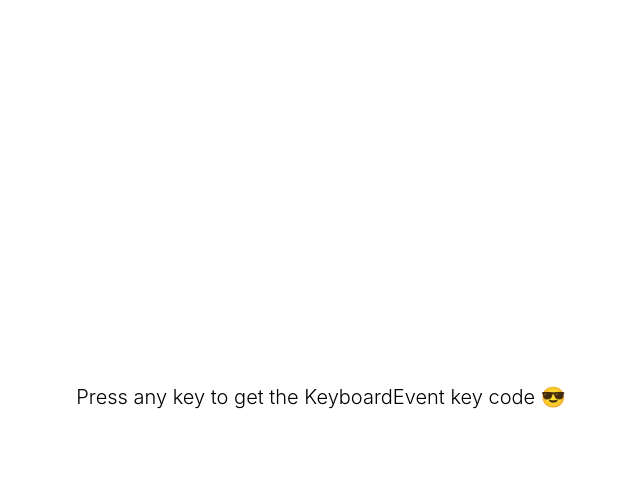
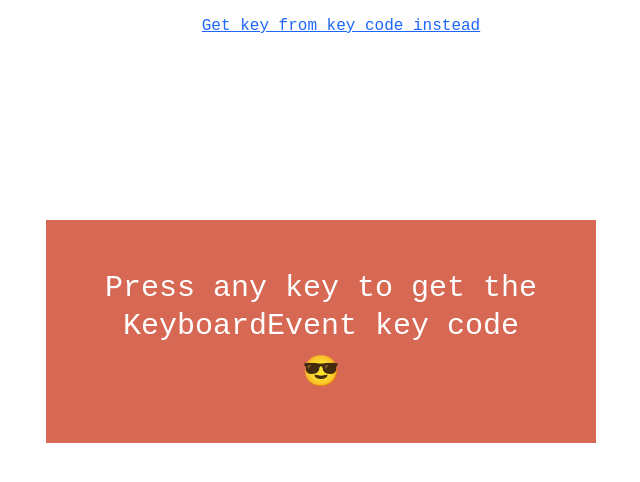
Before and after one commit to Wedin/keycodes, a Next.js app: page / in a window 1280 px wide. Shown: the top 482 px of the page, without its empty margins (319-959 px from the left). Built offline with nearby package versions, Linux system fonts and the light colour scheme.

Commit message:
Add layout, nav, dummy second page

```diff
--- a/components/KeyCodeListener/index.js
+++ b/components/KeyCodeListener/index.js
@@ -1,22 +1,32 @@
-import React from 'react';
-import styled from 'styled-components';
-import keyLookup from './keyLookup';
+import React from "react";
+import styled from "styled-components";
+import keyLookup from "./keyLookup";
+import Start from "../Start";
 
 const KeyCodes = styled.div`
   text-align: center;
-`;
-
-const Title = styled.h1`
-  font-size: 20px;
-  font-weight: 300;
-  text-align: center;
-  margin-bottom: 20px;
+  background: #003cda;
+  padding: 40px;
+  color: white;
 `;
 
 const MainKey = styled.h2`
   font-size: 120px;
-  margin: 10px 0;
+  font-weight: 300;
+  margin: 25px 0;
 `;
+
+const KeySection = styled.p`
+  display: block;
+  margin-top: 40px;
+`;
+
+const PrintKey = styled.h3`
+  font-size: 25px;
+  margin: 0;
+`;
+
+const OutLink = styled.a``;
 
 export default class IndexPage extends React.Component {
   constructor(props) {
@@ -26,18 +36,18 @@ export default class IndexPage extends React.Component {
   }
 
   componentDidMount() {
-    window.addEventListener('keydown', this.handleKeyEvent, false);
+    window.addEventListener("keydown", this.handleKeyEvent, false);
   }
 
   componentWillUnmount() {
-    window.removeEventListener('keydown', this.handleKeyEvent, false);
+    window.removeEventListener("keydown", this.handleKeyEvent, false);
   }
 
   handleKeyEvent(event) {
     if (event.defaultPrevented) {
       return; // Do nothing if the event was already processed
     }
-    console.log(event.key, event.which || event.keyCode);
+    // console.log(event.key, event.which || event.keyCode);
 
     this.setState({
       currentKey: event.key,
@@ -49,27 +59,30 @@ export default class IndexPage extends React.Component {
   render() {
     const lookupCode = keyLookup(this.state.currentKeyCode);
 
-    const keyCodeContent = this.state.currentKeyCode ? (
-      <KeyCodes>
-        <div>{lookupCode}</div>
-        <MainKey>{this.state.currentKeyCode}</MainKey>
+    if (!this.state.currentKeyCode) {
+      return <Start />;
+    }
+
+    return (
+      <div>
+        <KeyCodes>
+          <div>
+            <PrintKey>{lookupCode}</PrintKey>
+          </div>
+          <MainKey>{this.state.currentKeyCode}</MainKey>
+        </KeyCodes>
         {this.state.currentKey && (
-          <div>
+          <KeySection>
             <code>Event.key:</code> {this.state.currentKey}
-          </div>
+            <p>
+              Learn more about <code>Event.key</code> at the{" "}
+              <OutLink href="https://developer.mozilla.org/en-US/docs/Web/API/KeyboardEvent/key" target="_blank" rel="noopener noreferrer">
+                MDN docs
+              </OutLink>
+            </p>
+          </KeySection>
         )}
-      </KeyCodes>
-    ) : (
-      <div>
-        <Title>
-          Press any key to get the KeyboardEvent key code{' '}
-          <span aria-label="sunglasses" role="img">
-            😎
-          </span>
-        </Title>
       </div>
     );
-
-    return <div>{keyCodeContent && keyCodeContent}</div>;
   }
 }
--- /dev/null
+++ b/components/Layout/index.js
@@ -0,0 +1,45 @@
+import React from "react";
+import styled from "styled-components";
+import PropTypes from "prop-types";
+import Navigation from "../Navigation";
+
+const CenterWrapper = styled.div`
+  width: 100%;
+  display: flex;
+  justify-content: center;
+  align-items: center;
+  flex-wrap: wrap;
+  position: absolute;
+  top: 25%;
+  left: 0;
+  margin: 0 auto;
+`;
+
+const InnerWrapper = styled.div`
+  max-width: 550px;
+  margin: 20px 0;
+`;
+
+export default class Layout extends React.Component {
+  render() {
+    return (
+      <React.Fragment>
+        <CenterWrapper>
+          <InnerWrapper>{this.props.children}</InnerWrapper>
+        </CenterWrapper>
+        <Navigation />
+      </React.Fragment>
+    );
+  }
+}
+
+Layout.propTypes = {
+  children: PropTypes.oneOfType([PropTypes.arrayOf(PropTypes.node), PropTypes.node]),
+};
+
+Layout.defaultProps = {
+  children: [],
+};
+
+// Until KeyboardEvent.key is used by all modern browsers
+// https://caniuse.com/#feat=keyboardevent-key
--- /dev/null
+++ b/components/Navigation/index.js
@@ -0,0 +1,53 @@
+import React from "react";
+import styled from "styled-components";
+import Link from "next/link";
+import { withRouter } from "next/router";
+import PropTypes from "prop-types";
+
+const NavLink = styled.a`
+  color: #1d67fc;
+  padding: 15px;
+
+  &:hover {
+    background: yellow;
+  }
+`;
+
+const Nav = styled.nav`
+  margin: 0 auto;
+  text-align: center;
+  width: 100%;
+`;
+
+const NavList = styled.ul`
+  list-style: none;
+`;
+
+class Navigation extends React.Component {
+  render() {
+    const { router } = this.props;
+    const nextLink =
+      router.pathname === "/" ? (
+        <Link href="/from-keycode">
+          <NavLink href="/from-keycode">Get key from key code instead</NavLink>
+        </Link>
+      ) : (
+        <Link href="/">
+          <NavLink href="/">Get the key code from key instead</NavLink>
+        </Link>
+      );
+    return (
+      <Nav>
+        <NavList>
+          <li>{nextLink}</li>
+        </NavList>
+      </Nav>
+    );
+  }
+}
+
+Navigation.propTypes = {
+  router: PropTypes.any.isRequired,
+};
+
+export default withRouter(Navigation);
--- /dev/null
+++ b/components/Start/index.js
@@ -0,0 +1,34 @@
+import styled from "styled-components";
+
+const StartWrapper = styled.div`
+  background: #d66854;
+  color: white;
+  padding: 30px;
+`;
+
+const Emoji = styled.span`
+  display: block;
+  margin-top: 10px;
+`;
+
+const Title = styled.h1`
+  font-size: 30px;
+  font-weight: 300;
+  text-align: center;
+  margin-bottom: 20px;
+`;
+
+const Start = () => (
+  <StartWrapper>
+    <Title>
+      Press any key to get the KeyboardEvent key code
+      <Emoji>
+        <span aria-label="sunglasses" role="img">
+          😎
+        </span>
+      </Emoji>
+    </Title>
+  </StartWrapper>
+);
+
+export default Start;
--- a/package.json
+++ b/package.json
@@ -7,6 +7,7 @@
     "build": "next build",
     "start": "next start",
     "lint": "eslint './**/*.js' --fix --ext .js --ignore-pattern next",
+    "prettier": "prettier  --config ./.prettierrc '{components,pages,__{tests}__}/**/*.js' --write",
     "test": "echo \"Error: no test specified\" && exit 1"
   },
   "author": "Daniel Wedin",
@@ -17,6 +18,7 @@
     "next": "^5.1.0",
     "react": "^16.3.0",
     "react-dom": "^16.3.0",
+    "prop-types": "^15.6.1",
     "styled-components": "^3.2.5"
   },
   "devDependencies": {
@@ -27,7 +29,6 @@
     "eslint-plugin-jsx-a11y": "^6.0.3",
     "eslint-plugin-prettier": "^2.6.0",
     "eslint-plugin-react": "^7.7.0",
-    "prettier": "^1.11.1",
-    "prop-types": "^15.6.1"
+    "prettier": "^1.11.1"
   }
 }
--- a/pages/_document.js
+++ b/pages/_document.js
@@ -1,12 +1,12 @@
-import Document, { Head, Main, NextScript } from 'next/document';
-import { ServerStyleSheet, injectGlobal } from 'styled-components';
+import Document, { Head, Main, NextScript } from "next/document";
+import { ServerStyleSheet, injectGlobal } from "styled-components";
 
 // This is OK
 /* eslint-disable */
 injectGlobal`
   html, body {
-    height: 100%;
-    width: 100%;
+    // height: 100%;
+    // width: 100%;
   }
   /* Hack to style __next div, will be solved in v6 of react */
   body > div:first-child,
@@ -26,14 +26,14 @@ injectGlobal`
   }
   body {
     margin: 0;
-    font-family: -apple-system, BlinkMacSystemFont, 'Segoe UI', Roboto, Helvetica, Arial, sans-serif, 'Apple Color Emoji','Segoe UI Emoji', 'Segoe UI Symbol';
+    font-family: monospace;
+    line-height: 1.25;
+    font-size: 16px;
   }
   code,
-  kbd,
-  samp,
   pre {
-    font-family: SFMono-Regular, Consolas, 'Liberation Mono', Menlo, Courier, monospace; /* 1 */
-    font-size: 1em; /* 2 */
+    font-family: SFMono-Regular, Consolas, 'Liberation Mono', Menlo, Courier, monospace;
+    font-size: 1em;
   }
 `;
 /* eslint-enable */
--- a/pages/index.js
+++ b/pages/index.js
@@ -1,48 +1,18 @@
-import React from 'react';
-import styled from 'styled-components';
-import KeyCodeListener from '../components/KeyCodeListener';
-
-const MODES = {
-  KEY_CODE_LISTENER: 'KEY_CODE_LISTENER',
-  REVERSE_CODE: 'REVERSE_CODE',
-};
-
-const Wrapper = styled.div`
-  height: 100%;
-  width: 100%;
-  display: flex;
-  justify-content: center;
-  align-items: center;
-  flex-wrap: wrap;
-`;
-
-const InnerWrapper = styled.div`
-  max-width: 500px;
-  margin: 20px 0;
-`;
+import React from "react";
+import KeyCodeListener from "../components/KeyCodeListener";
+import Layout from "../components/Layout";
 
 export default class IndexPage extends React.Component {
-  constructor(props) {
-    super(props);
-    // MODE HERE
-    this.state = {
-      mode: MODES.KEY_CODE_LISTENER,
-    };
-  }
-
   render() {
     return (
-      <Wrapper>
-        <InnerWrapper>
-          {/* <Title>Press any key to get the key code.</Title> */}
-          {this.state.mode === MODES.KEY_CODE_LISTENER ? <KeyCodeListener /> : <div>TODO</div>}
-        </InnerWrapper>
-      </Wrapper>
+      <Layout>
+        <KeyCodeListener />
+      </Layout>
     );
   }
 }
 
-IndexPage.displayName = 'Index';
+IndexPage.displayName = "Index";
 
 // Until KeyboardEvent.key is used by all modern browsers
 // https://caniuse.com/#feat=keyboardevent-key
```
Also changed, not shown: components/KeyCodeListener/keyLookup.js (+95 -95 lines), pages/from-keycode.js (added, +8 -0 lines), 2 other files (tests, documents, lock files or other folders).
